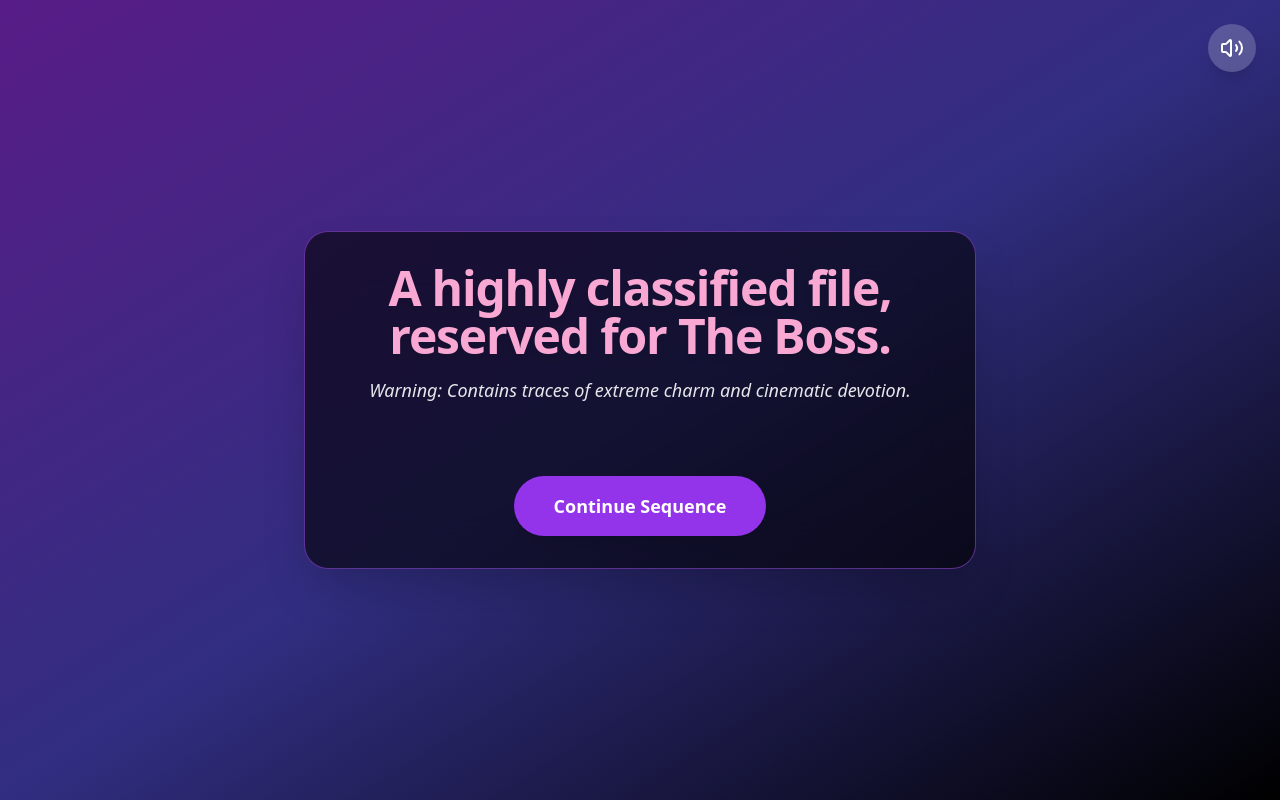
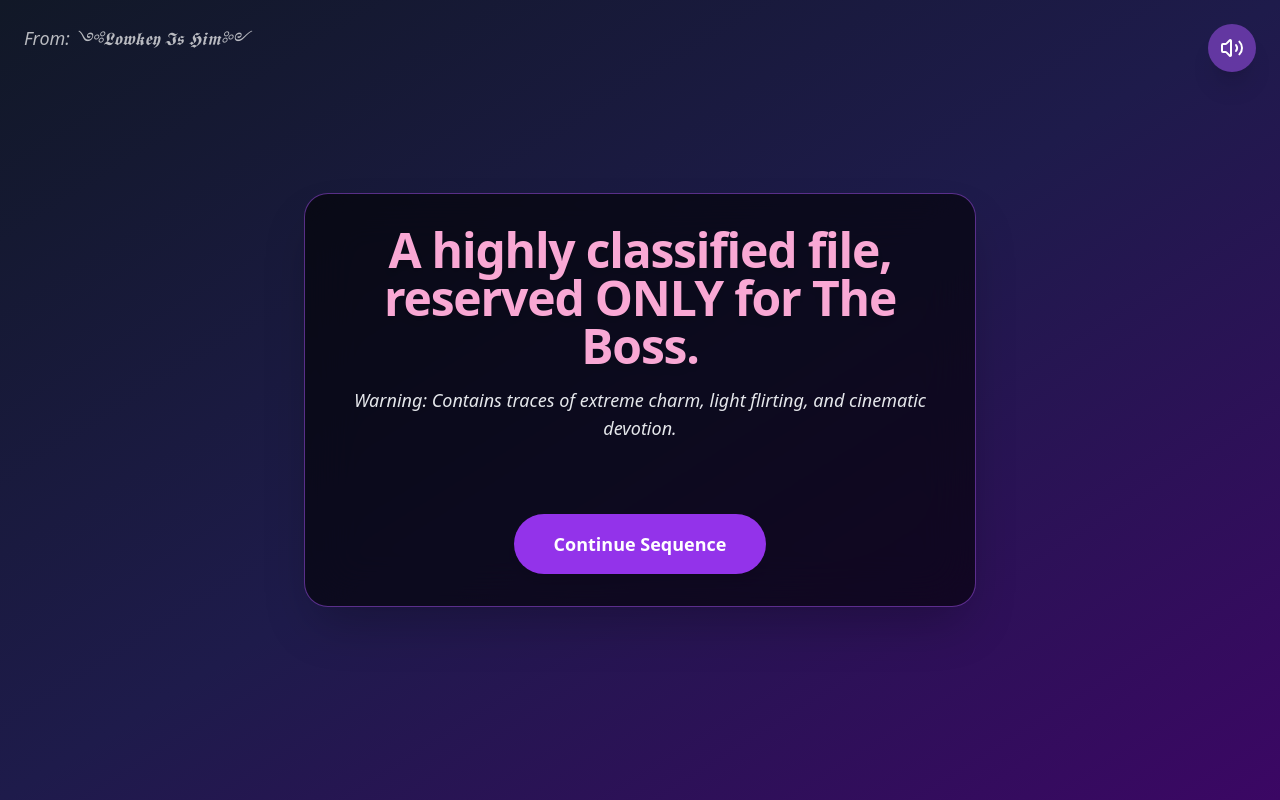
Before and after one commit to LowkeyIsHim/Sianie, a Next.js app: page / in a window 1280 px wide. Both pictures are taken after a click on the button "Start Show". Built offline with nearby package versions, Linux system fonts and the light colour scheme.

Commit message:
Update page.js

```diff
--- a/app/page.js
+++ b/app/page.js
@@ -2,36 +2,41 @@
 import { useState, useRef, useEffect, useCallback } from "react";
 import { motion, AnimatePresence } from "framer-motion";
 import confetti from "canvas-confetti";
-import { Volume2, VolumeX, Heart, MonitorPlay, Moon, Brain, Flame, Sparkles, Stethoscope, MessageSquare } from "lucide-react";
+import { Volume2, VolumeX, Heart, MonitorPlay, Moon, Brain, Flame, Sparkles, Stethoscope, MessageSquare, ShieldOff, Palette, Gift } from "lucide-react";
 import Particles from "@tsparticles/react";
 import { loadSlim } from "@tsparticles/slim";
 
-// --- CONFIGURATION: The Longer, Teasing Texts ---
+// --- CONFIGURATION: The Longer, Teasing Texts (UPGRADED) ---
 const slides = [
   {
-    text: "A highly classified file, reserved for The Boss.",
-    sub: "Warning: Contains traces of extreme charm and cinematic devotion.",
+    text: "A highly classified file, reserved ONLY for The Boss.",
+    sub: "Warning: Contains traces of extreme charm, light flirting, and cinematic devotion.",
     animation: "slide",
   },
   {
-    text: "This site is dedicated to a certified genius and absolute Hottie.",
-    sub: "The one whose contact is saved as the legendary ❀𝕯𝖋𝖜_𝖘𝖎𝖆𝖓𝖎𝖊❀",
+    text: `This entire digital space is dedicated to the legendary ❀𝕯𝖋𝖜_𝖘𝖎𝖆𝖓𝖎𝖊❀.`,
+    sub: "The one whose name is a cheat code for 'Gorgeous, Smart, and Stubbornly Perfect'.",
     animation: "scale",
   },
   {
-    text: "For Sianie: The girl who is casually going to study Medicine and save the world.",
-    sub: "You have the brains for this. The world needs a doctor who also knows the value of a perfect nap.",
+    text: "You, Sianie, are a natural masterpiece dipped in the color purple.",
+    sub: "It's your best color because it's the color of royalty, and you literally rule my thought process.",
     animation: "slide",
   },
   {
-    text: "You are the literal definition of a triple threat.",
-    sub: "Smart, Funny, and unbelievably beautiful. You make every conversation cinematic.",
+    text: "Future Doctor Alert: You're going to study Medicine and literally save lives.",
+    sub: "Just promise to prioritize your research on the 'Optimal Nap Duration for Geniuses'. I know how much you love sleeping.",
     animation: "scale",
   },
   {
-    text: "I promised to make something worthy of a memory.",
-    sub: "Because you deserve to be impressed. Every single day.",
+    text: "You make every conversation feel like the best scene in a movie.",
+    sub: "And I know how much you love movies. My favorite genre? Watching you smile.",
     animation: "slide",
+  },
+  {
+    text: "I promised to make something worthy of a memory, something *special*.",
+    sub: "Because you deserve to be impressed. Every single day. Ready for your stats?",
+    animation: "scale",
   },
 ];
 
@@ -39,28 +44,29 @@ const particlesInit = async (engine) => {
   await loadSlim(engine);
 };
 
-// Particle settings for a dynamic, falling sparkle effect (Cinematic feel)
+// Particle settings for a dynamic, falling sparkle effect (Cinematic/Night Feel)
 const particleConfig = {
   particles: {
-    number: { value: 100, density: { enable: true, value_area: 1000 } },
-    color: { value: "#E9D8FD", opacity: 0.8 },
+    number: { value: 150, density: { enable: true, value_area: 1200 } },
+    color: { value: "#D8B4FE", opacity: 0.9 }, // Soft Purple/Pink for a night vibe
     shape: { type: "star" },
-    opacity: { value: 0.8, random: true, anim: { enable: false } },
-    size: { value: 3, random: true, anim: { enable: true, speed: 1, size_min: 0.1, sync: false } },
+    opacity: { value: 0.9, random: true, anim: { enable: false } },
+    size: { value: 2.5, random: true, anim: { enable: true, speed: 2, size_min: 0.5, sync: false } },
     line_linked: { enable: false },
     move: {
         enable: true,
-        speed: 1,
+        speed: 1.5,
         direction: "bottom", // Fall like soft cinematic snow/stars
         random: true,
         straight: false,
         out_mode: "out",
-        bounce: false
+        bounce: false,
+        trail: { enable: true, length: 5, fill: { color: "#C084FC" } } // Trail for a smoother, cinematic fall
     },
   },
   interactivity: {
-    events: { onhover: { enable: true, mode: "bubble" }, onclick: { enable: true, mode: "push" }, resize: true },
-    modes: { bubble: { distance: 150, size: 6, duration: 2, opacity: 0.5 } },
+    events: { onhover: { enable: true, mode: "repulse" }, onclick: { enable: true, mode: "push" }, resize: true },
+    modes: { repulse: { distance: 100, duration: 0.4 } },
   },
   retina_detect: true,
   fullScreen: { enable: true, zIndex: 0 },
@@ -74,19 +80,19 @@ export default function Home() {
   const [isPlaying, setIsPlaying] = useState(false);
   const audioRef = useRef(null);
   const [noBtnPosition, setNoBtnPosition] = useState({ x: 0, y: 0 });
-  const [isNoBtnHovered, setIsNoBtnHovered] = useState(false);
+  // The no button only runs on hover/click, so we don't need a separate state for isHovered
 
   // --- RUNAWAY BUTTON LOGIC (FIXED TO FOLLOW MOUSE) ---
   const moveNoButton = useCallback(() => {
-    // Generates a random small shift
-    const x = Math.random() * 100 - 50;
-    const y = Math.random() * 100 - 50;
+    // Generates a larger, more aggressive random shift (0-200 pixels)
+    const x = Math.random() * 200 - 100;
+    const y = Math.random() * 200 - 100;
     setNoBtnPosition({ x, y });
   }, []);
 
-  const handleNoBtnMouseEnter = (e) => {
-    if (step === 4) { // Only run this logic on the interactive slide
-        setIsNoBtnHovered(true);
+  const handleNoBtnInteraction = (e) => {
+    e.preventDefault(); // Prevent accidental form submission or other default action
+    if (step === 4) {
         moveNoButton();
     }
   };
@@ -131,7 +137,7 @@ export default function Home() {
       particleCount: 300,
       spread: 150,
       origin: { y: 0.5 },
-      colors: ["#6B46C1", "#E9D8FD", "#FF69B4", "#FCD34D", "#00BFFF"], // Purple, Pink, Gold, Blue
+      colors: ["#C084FC", "#E9D8FD", "#F472B6", "#FFD700", "#A78BFA"], // Purple/Pink/Gold/Indigo palette
     });
   };
 
@@ -144,7 +150,8 @@ export default function Home() {
         id="tsparticles"
         init={particlesInit}
         options={particleConfig}
-        className="absolute inset-0 z-0 bg-gradient-to-br from-purple-900 via-indigo-900 to-black"
+        // UPGRADE: More dynamic gradient for night feel
+        className="absolute inset-0 z-0 bg-gradient-to-br from-gray-900 via-indigo-950 to-purple-950"
       />
 
       {/* Background Audio - UNCOMMENTED: Assumes /public/song.mp3 exists */}
@@ -154,11 +161,17 @@ export default function Home() {
       <div className="absolute top-6 right-6 z-50">
         <button
           onClick={toggleMusic}
-          className={`p-3 rounded-full transition shadow-lg ${isPlaying ? 'bg-white/20 hover:bg-white/40' : 'bg-white/10 opacity-75 hover:opacity-100'}`}
+          className={`p-3 rounded-full transition shadow-xl ${isPlaying ? 'bg-purple-500/50 hover:bg-purple-400/70' : 'bg-white/10 opacity-75 hover:opacity-100'}`}
         >
           {isPlaying ? <Volume2 size={24} /> : <VolumeX size={24} />}
         </button>
       </div>
+
+      {/* Sender Signature Top Left */}
+      <div className="absolute top-6 left-6 z-50 text-white/70 text-lg font-signature italic hidden sm:block">
+        From: ༺𝕷𝖔𝖜𝖐𝖊𝖞 𝕴𝖘 𝕳𝖎𝖒༻
+      </div>
+
 
       <AnimatePresence mode="wait">
 
@@ -213,12 +226,12 @@ export default function Home() {
               onClick={nextSlide}
               className="mt-8 px-10 py-4 bg-purple-600 text-white rounded-full font-semibold text-lg hover:bg-purple-500 transition shadow-lg"
             >
-              {slideIndex === slides.length - 1 ? "Analyze Data..." : "Continue Sequence"}
+              {slideIndex === slides.length - 1 ? "Analyze Classified Data..." : "Continue Sequence"}
             </button>
           </motion.div>
         )}
 
-        {/* STEP 2: STAT CARD */}
+        {/* STEP 2: STAT CARD (UPGRADED) */}
         {step === 2 && (
             <motion.div
                 key="stats"
@@ -231,10 +244,12 @@ export default function Home() {
                 <h2 className="text-3xl font-bold mb-6 text-yellow-300 flex items-center justify-center">
                     <Stethoscope className="w-8 h-8 mr-3 text-red-500 animate-pulse" /> Sianie's Performance Metrics
                 </h2>
-                <StatItem icon={Brain} title="Intelligence" value="Status: Always Ahead" color="text-yellow-400" />
-                <StatItem icon={Flame} title="Radiance Level" value="Warning: Maxed Out" color="text-red-400" />
-                <StatItem icon={MonitorPlay} title="Movie Hours" value="Rank: Cinematic Master" color="text-blue-400" />
-                <StatItem icon={Moon} title="Sleep Optimization" value="Goal: 100% Attained" color="text-gray-300" />
+                <StatItem icon={Brain} title="Intelligence Level" value="Status: Certified Genius" color="text-yellow-400" />
+                <StatItem icon={Flame} title="Radiance Level" value="Warning: Maxed Out / Hottie" color="text-red-400" />
+                <StatItem icon={Moon} title="Sleep Optimization" value="Priority: Attained (Cute Zzz's)" color="text-indigo-300" />
+                <StatItem icon={MonitorPlay} title="Cinematic Taste" value="Rank: Master Movie Lover" color="text-blue-400" />
+                <StatItem icon={ShieldOff} title="Stubborn Rating" value="Dangerously High, But Adorable" color="text-pink-400" />
+                <StatItem icon={Palette} title="Aesthetic" value="Best Color: Purple Royalty" color="text-purple-400" />
 
                 <button
                     onClick={handleStatCardDone}
@@ -245,7 +260,7 @@ export default function Home() {
             </motion.div>
         )}
 
-        {/* STEP 3: THE TEASE SLIDE (Cheek Burn!) */}
+        {/* STEP 3: THE TEASE SLIDE (Cheek Burn! - UPGRADED) */}
         {step === 3 && (
             <motion.div
                 key="tease"
@@ -255,13 +270,13 @@ export default function Home() {
                 transition={{ type: "spring", stiffness: 80 }}
                 className="max-w-xl w-full text-center z-10 p-10 bg-black/70 backdrop-blur-md rounded-3xl border border-pink-500/50 shadow-[0_0_60px_rgba(219,39,119,0.5)]"
             >
-                <MessageSquare className="w-12 h-12 text-pink-400 mx-auto mb-4 animate-bounce" />
+                <Gift className="w-12 h-12 text-pink-400 mx-auto mb-4 animate-ping" />
                 <h2 className="text-4xl font-extrabold mb-4 text-pink-400 tracking-tight">The Lowkey Clause:</h2>
                 <p className="text-xl text-gray-200 mb-8 italic leading-snug font-light">
-                    I know you’re my ex’s twin sister, and you’re technically **taken by your hubby**... but I’m allowed to send *you* nice things, right?
+                    You're so unbelievably pretty and cute, it's actually distracting. You make me want to be **stubborn** about keeping you entertained.
                 </p>
                 <p className="text-2xl text-purple-300 font-bold">
-                    You're the kind of person who makes the risk of a simple compliment worth taking.
+                    You're the kind of person who makes the risk of a simple compliment worth taking. My favorite reason to send a light flirt.
                 </p>
                 <p className="text-sm text-yellow-300 mt-2">
                     (I hear your cheeks are burning right now. Confirmed: Mission success.)
@@ -290,19 +305,23 @@ export default function Home() {
             <h2 className="text-4xl font-extrabold mb-8 text-pink-400">The Final Challenge:</h2>
             <p className="text-2xl mb-12 font-medium">Be honest: Am I your favorite human to get messages from?</p>
 
-            <div className="flex gap-6 justify-center items-center relative h-36 w-full max-w-md mx-auto">
+            <div className="flex gap-6 justify-center items-center relative h-40 w-full max-w-md mx-auto">
+              {/* YES BUTTON - Fixed in place */}
               <button
                 onClick={handleYes}
-                className="px-10 py-5 bg-purple-600 hover:bg-purple-700 rounded-xl font-bold text-white shadow-2xl z-10 text-xl hover:scale-105 transition"
+                className="px-10 py-5 bg-purple-600 hover:bg-purple-700 rounded-xl font-bold text-white shadow-2xl z-20 text-xl hover:scale-105 transition"
               >
                 Yes, always!
               </button>
 
+              {/* NO BUTTON - Runaway Logic Applied on Hover AND Click */}
               <motion.button
-                onMouseEnter={handleNoBtnMouseEnter}
+                onMouseEnter={handleNoBtnInteraction} // Runaway on hover
+                onClick={handleNoBtnInteraction} // Runaway on click (keeping it running)
                 animate={{ x: noBtnPosition.x, y: noBtnPosition.y }}
-                transition={{ type: "spring", stiffness: 300, damping: 20 }}
-                className="px-8 py-4 bg-red-500 text-white rounded-xl font-bold absolute shadow-lg"
+                transition={{ type: "spring", stiffness: 350, damping: 20 }} // Snappier movement
+                className="px-6 py-3 bg-red-500 text-white rounded-xl font-bold absolute shadow-xl z-10 opacity-90 hover:opacity-100 transition duration-100"
+                style={{ whiteSpace: 'nowrap' }} // Keep button text on one line
               >
                 Go away, Lowkey
               </motion.button>
@@ -310,7 +329,7 @@ export default function Home() {
           </motion.div>
         )}
 
-        {/* STEP 5: FINAL REVEAL */}
+        {/* STEP 5: FINAL REVEAL (UPGRADED) */}
         {step === 5 && (
           <motion.div
             key="final"
@@ -327,8 +346,11 @@ export default function Home() {
               This digital moment is reserved for you, Sianie. Thank you for making my day better every time we chat. You're a legend.
             </p>
             <p className="text-sm text-gray-400 italic mt-6">
-              (Seriously though, go get some sleep. You earned it. Love, ༺𝕷𝖔𝖜𝖐𝖊𝖞 𝕴𝖘 𝕳𝖎𝖒༻)
+              **The End.** Seriously though, go get some sleep. You earned it.
             </p>
+            <div className="text-xl text-yellow-300 mt-4 font-signature italic">
+                From: ༺𝕷𝖔𝖜𝖐𝖊𝖞 𝕴𝖘 𝕳𝖎𝖒༻
+            </div>
           </motion.div>
         )}
 
@@ -342,8 +364,8 @@ const StatItem = ({ icon: Icon, title, value, color }) => (
     <motion.div
         initial={{ x: -30, opacity: 0 }}
         animate={{ x: 0, opacity: 1 }}
-        transition={{ duration: 0.6, delay: 0.4 + Math.random() * 0.2 }} // Quicker stagger
-        className="flex justify-between items-center py-3 border-b border-purple-700 last:border-b-0"
+        transition={{ duration: 0.6, delay: 0.4 + Math.random() * 0.2 }}
+        className="flex justify-between items-center py-3 border-b border-purple-700/50 last:border-b-0"
     >
         <div className="flex items-center">
             <Icon className={`w-6 h-6 mr-3 ${color}`} />
```
